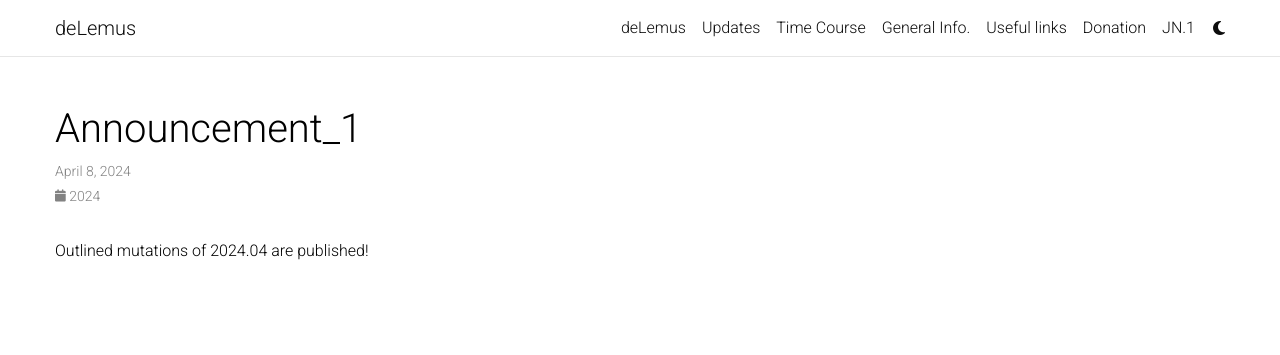
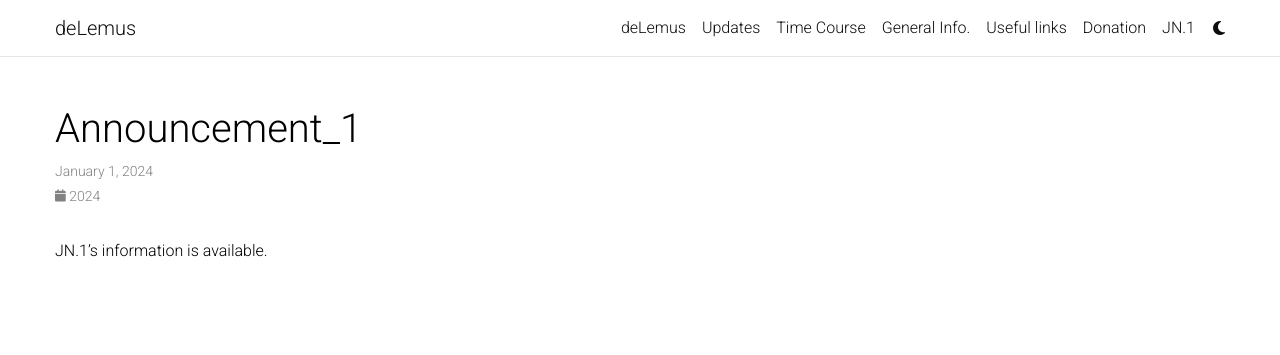
Before and after one commit to hbsulab/deLemus, a Jekyll site: the page built from _news/announcement_1.md, in a window 1280 px wide. Shown: the top 355 px of the page. Built offline with Jekyll 4.4.1, drawn with Linux system fonts in a browser that asks for light colours; comment, search, counter and statistics services are not loaded; a style sheet for code colours, icons or effects is not loaded.

```diff
--- a/_news/announcement_1.md
+++ b/_news/announcement_1.md
@@ -1,8 +1,8 @@
 ---
 layout: post
-date: 2024-04-08 16:00:00
+date: 2024-01-01 09:00:00
 inline: true
 related_posts: false
 ---
 
-<a href="{{ '/Updates/' | relative_url }}" style="color: inherit;">Outlined mutations of 2024.04 are published! </a>
+<a href="{{ '/JN.1/' | relative_url }}" style="color: inherit;">JN.1's information is available. </a>
```
Also changed, not shown: _news/announcement_2.md (+2 -2 lines), _news/announcement_3.md (added, +8 -0 lines), assets/img/update_2404/2024-04.png.
